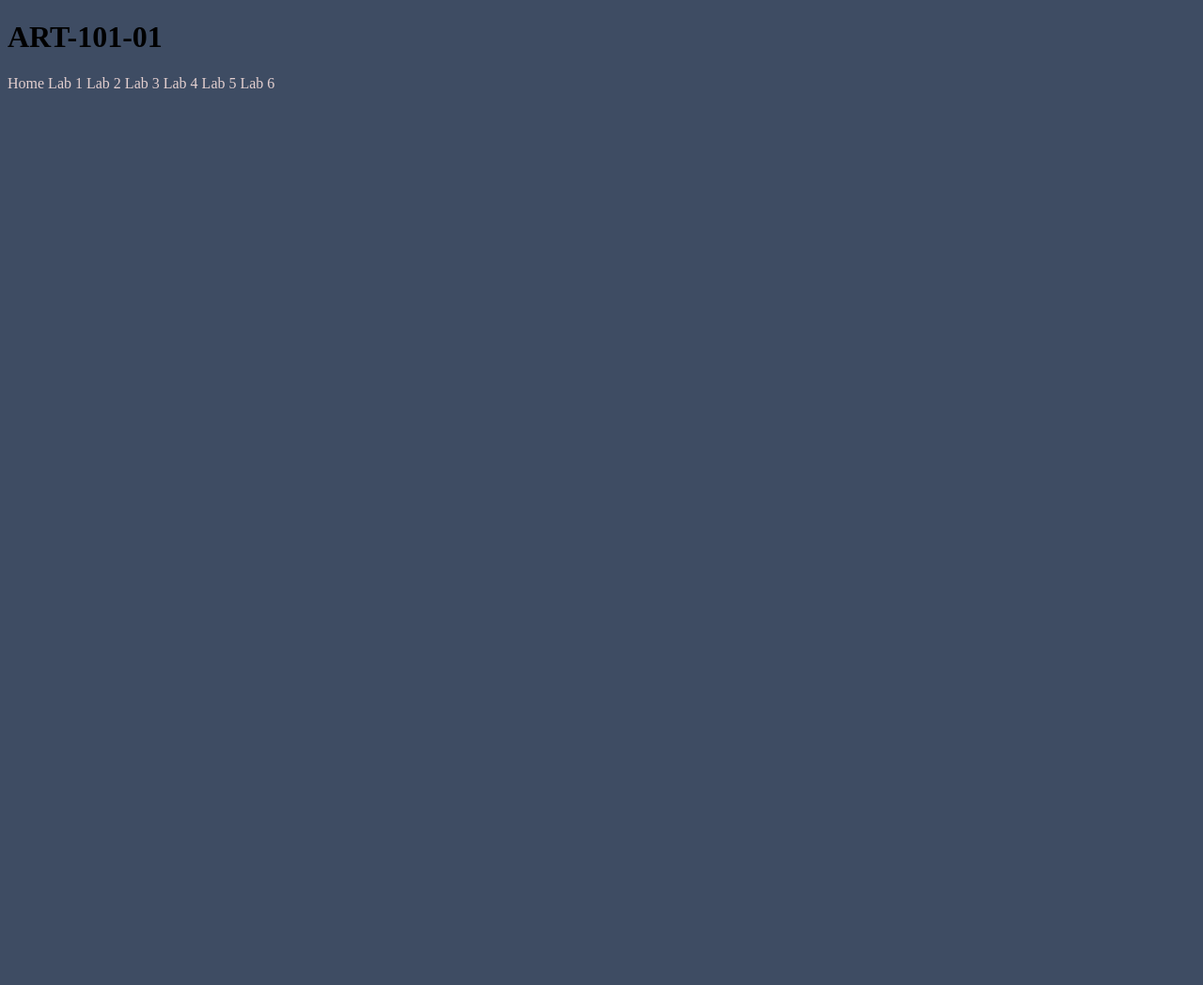
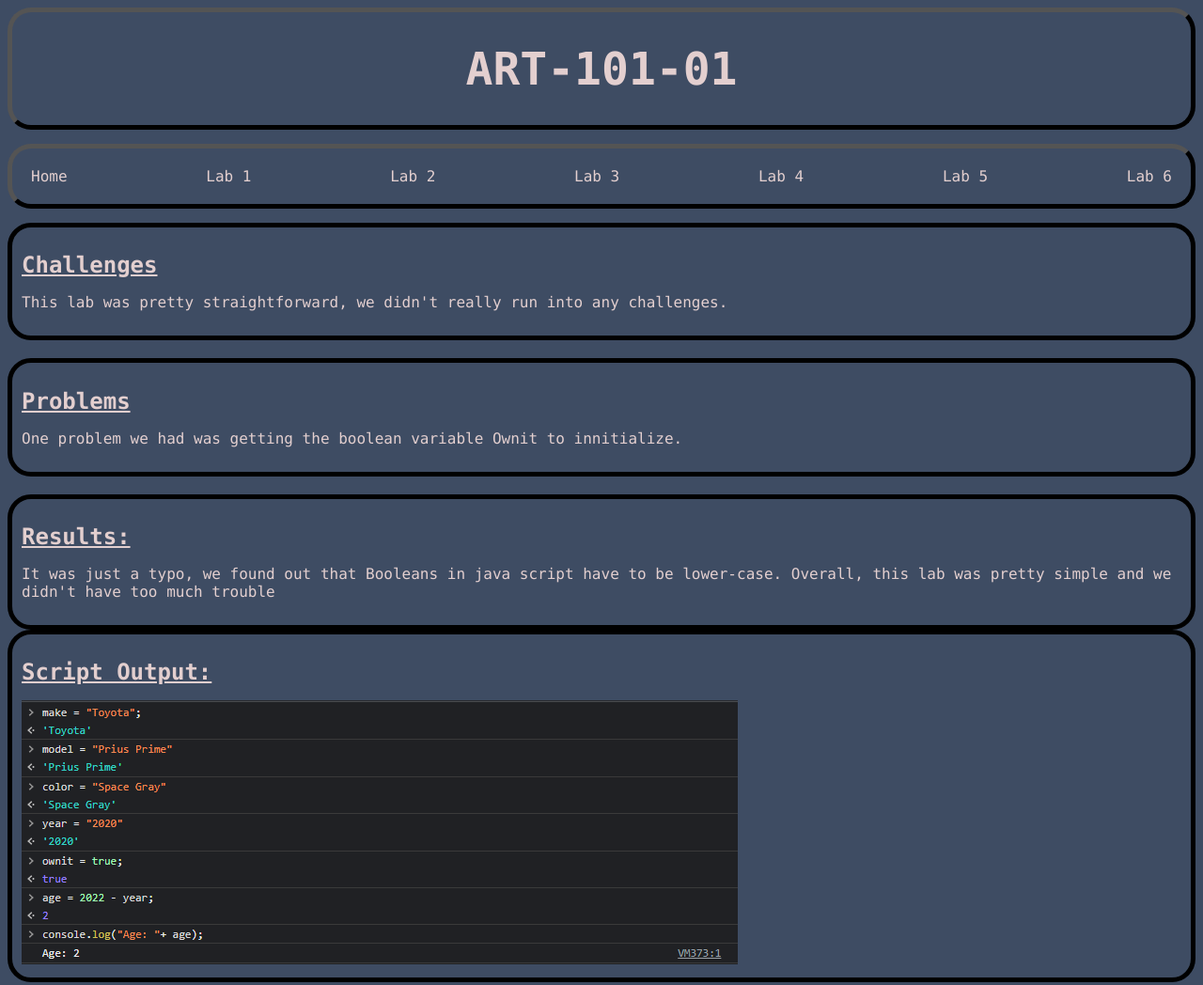
Before and after one commit to mmahelon/art101, a plain HTML site: page lab5/index.html in a window 1280 px wide. Shown: the whole page at 94% size. Before the commit the page ends 800 px from the top, so only its background shows below. Drawn offline with Linux system fonts and the light colour scheme.

Commit message:
Lab 5
Lab5 completed!  made variables in .js file.

```diff
--- a/lab5/css/lab.css
+++ b/lab5/css/lab.css
@@ -0,0 +1,59 @@
+[class*="col"]{
+  border-radius: 25px;
+  border:5px solid black;
+  padding: 10px;
+}
+body {
+  background-color: #3e4c63;
+  font-family: "Lucida Console", monospace;
+  color: #e3cfcf;
+}
+.underline{
+  text-decoration: underline;
+}
+
+#code{
+  font-size:16px;
+  color: #e3cfcf;
+  text-align: left;
+}
+
+.classname {
+  color: #e3cfcf;
+  text-align: center;
+  font-size: 24px;
+
+  border-radius: 25px;
+  padding: 0px;
+  margin: 0px;
+  border: 5px outset black;
+}
+.nav-bar {
+
+  display:flex;
+  text-align: center;
+  font-size: 16px;
+  color: #e3cfcf;
+
+  border-radius: 25px;
+  color: #e3cfcf;
+  padding: 20px;
+  margin: 15px 0px 15px 0px;
+  border: 5px outset black;
+}
+
+a {
+  color: #e3cfcf;
+  text-decoration: none;
+}
+}
+.header {
+  color: #e3cfcf;
+  font-size: 24px;
+  text-decoration: underline;
+}
+
+
+.text {
+  font-size: 16px;
+  color: #e3cfcf;
--- a/lab5/index.html
+++ b/lab5/index.html
@@ -1,22 +1,44 @@
 <!DOCTYPE html>
 <html>
 <head>
-	<title>Lab X - Subject/Topic</title>
+	<title>Lab 4 - Pseudocoding and Problem-solving</title>
 	<link rel="stylesheet" type="text/css" href="../css/site.css">
 	<link rel="stylesheet" type="text/css" href="css/lab.css">
 </head>
-<div class"classname">
-	<h1> ART-101-01 </h1>
-</div>
-<div class"nav-bar">
-	<a href="index.html">Home </a>
-	<a href="lab1/index.html">Lab 1 </a>
-	<a href="lab2/index.html">Lab 2 </a>
-	<a href="lab3/index.html">Lab 3 </a>
-	<a href="lab4/index.html">Lab 4 </a>
-	<a href="lab5/index.html">Lab 5 </a>
-	<a href="lab6/index.html">Lab 6 </a>
 <body>
+	<div class="classname">
+		<h1> ART-101-01 </h1>
+	</div>
+	<div class="nav-bar">
+		<a href="../index.html">Home </a>
+		<a href="../lab1/index.html">Lab 1 </a>
+		<a href="../lab2/index.html">Lab 2 </a>
+		<a href="../lab3/index.html">Lab 3 </a>
+		<a href="../lab4/index.html">Lab 4 </a>
+		<a href="../lab5/index.html">Lab 5 </a>
+		<a href="../lab6/index.html">Lab 6 </a>
+	</div>
 
+	<div class ="col-one">
+		<h1 class="header">Challenges</h1>
+		<p>This lab was pretty straightforward, we didn't really run into any challenges.</p>
+	</div>
+
+<br/>
+	<div class= "col-two">
+		<h1 class="header">Problems</h1>
+		<p>One problem we had was getting the boolean variable Ownit to innitialize.
+	</div>
+	<br>
+
+	<div class = "col-three">
+		<h1 class="header">Results:</h1>
+		<p>It was just a typo, we found out that Booleans in java script have to be lower-case.  Overall, this lab was pretty simple and we didn't have too much trouble</p>
+	</div>
+
+	<div class="col-four">
+		<h1 class="header sec">Script Output:</h1>
+		<img id="screenshot" src="img/output.png" />
+	</div>
 </body>
 </html>
```
Also changed, not shown: lab4/index.html (+7 -7 lines), lab5/js/lab.js (+21 -0 lines), lab5/img/output.png (added).
